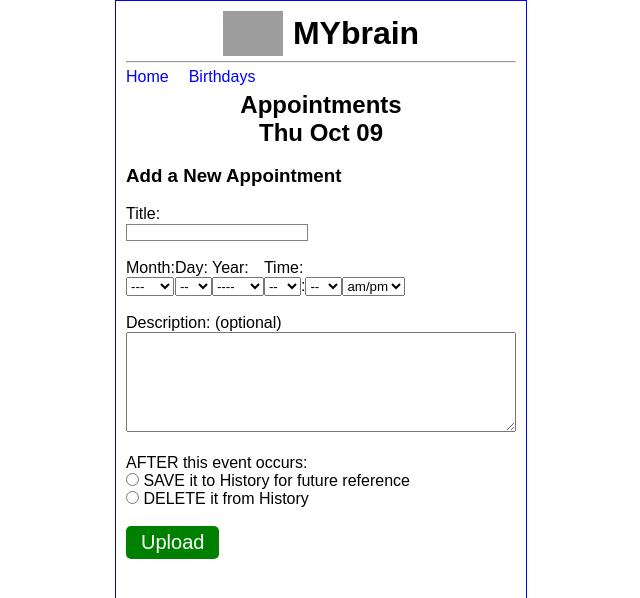
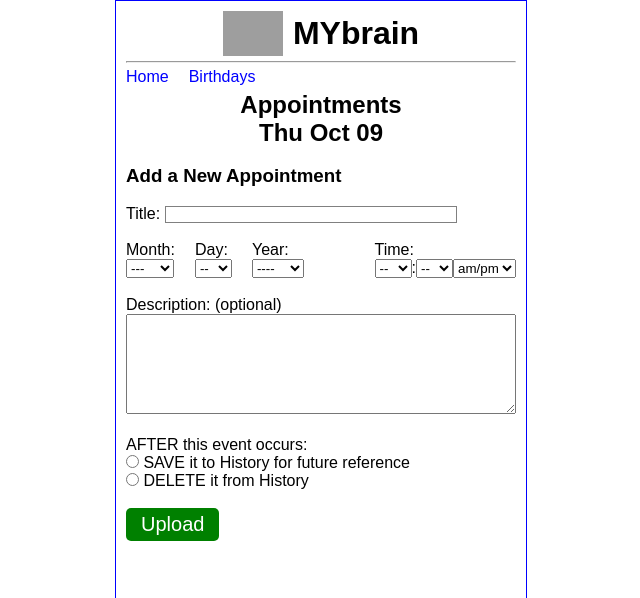
Before and after one commit to DanielAlvarez2/mybrain, a React (Vite) app in the folder frontend/: page /appointments in a window 1280 px wide. Shown: the top 598 px of the page, without its empty margins (319-959 px from the left). Built offline with nearby package versions, Linux system fonts and the light colour scheme; grey boxes are pictures that could not be loaded.

Commit message:
add styles in Appointment.js

```diff
--- a/frontend/src/Appointments.css
+++ b/frontend/src/Appointments.css
@@ -0,0 +1,3 @@
+#hour option{
+    text-align-last: right;
+}
--- a/frontend/src/Appointments.jsx
+++ b/frontend/src/Appointments.jsx
@@ -52,16 +52,18 @@ async function createNewAppointment(formData){
                 <br/>
 
                 <label>
-                    Title:<br/>
+                    Title:&nbsp;
                     <input  type='text'
                             name='title'
                             required
                             style={{border:'1px solid grey',
-                                    paddingLeft:'3px'
+                                    paddingLeft:'3px',
+                                    width:'75%'
                             }} />
                 </label><br/><br/>
 
                 <div style={{display:'flex'}}>
+                    <div style={{display:'flex',gap:'20px'}}>
                         <label>
                             Month:<br/>
                             <select name='month' required defaultValue=''>
@@ -128,9 +130,13 @@ async function createNewAppointment(formData){
                             </select>
                         </label>
 
+                    </div>
+                    <div style={{marginLeft:'auto'}}>
                         <label>
                             Time:<br/>
-                        <select name='hour' required defaultValue='' >
+                            <select name='hour'
+                                    required
+                                    defaultValue=''>
                                 <option value='' disabled>--</option>
                                 <option>1</option>
                                 <option>2</option>
@@ -211,14 +217,16 @@ async function createNewAppointment(formData){
                             </select>
                         </label>
 
-                    <div><br/>
+                        <span>
                             <select name='ampm' required defaultValue=''>
                                 <option disabled value=''>am/pm</option>
                                 <option>am</option>
                                 <option>pm</option>
                             </select>
+                        </span>
+
                     </div>
-                </div>
+                </div>{/* display:flex */}
 
                 <br/>
                 <label>
```
Also changed, not shown: 1 other file (tests, documents, lock files or other folders). Lines whose indentation alone changed are shown as unchanged.
